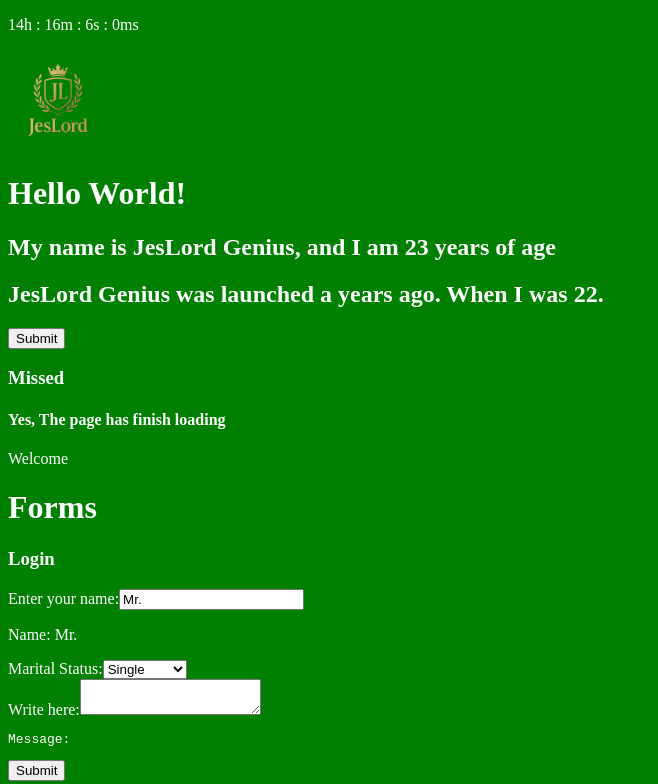
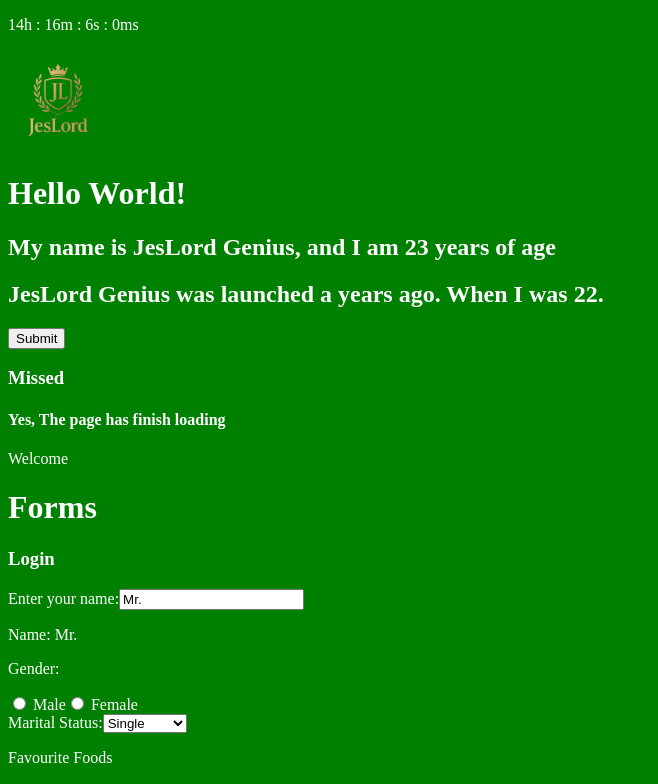
Before and after one commit to Francis-annor/Developmental-Projects, a React (Vite) app in the folder React with Vite/reactVite-demo/: page / in a window 1280 px wide. Shown: the top 784 px of the page, without its empty margins (0-658 px from the left). Built offline with nearby package versions, Linux system fonts and the light colour scheme.

Commit message:
feat: Enhance Login component with additional form inputs for gender and favorite foods; update form handling logic

```diff
--- a/React with Vite/reactVite-demo/src/Components/Forms.jsx
+++ b/React with Vite/reactVite-demo/src/Components/Forms.jsx
@@ -13,13 +13,17 @@ function Login(){
     // Controlling Components
     // Handling Multiple Form Inputs
     const [inputs, setInputs] = useState({
-        fullname: 'Mr. '
+        fullname: 'Mr. ',
+        favRiceBall: true,
+        gender: ''
     });
+    // const [gender, setGender] = useState('');
 
     // Handling Multiple Form Inputs
     const handleChange = (e) => {
         const name = e.target.name;
-        const value = e.target.value;
+        const target = e.target;
+        const value = target.type === 'checkbox' ? target.checked : target.value;
         setInputs(values => ({...values, [name]:value}));
     }
 
@@ -31,7 +35,7 @@ function Login(){
 
     return (
     // Handling Form Submit and preventing Default
-        <form onSubmit={ (e) => {e.preventDefault()} }>
+        <form onSubmit={ (e) => {e.preventDefault(); alert(inputs.gender)} }>
             <h3>Login</h3>
             <label>Enter your name:
                 <input
@@ -41,6 +45,24 @@ function Login(){
                 onChange={ handleChange } />
             </label>
             <p>Name: { inputs.fullname }</p>
+            <p>Gender:</p>
+            <label>
+                <input
+                type="radio"
+                name="gender"
+                value="Male"
+                checked={ inputs.gender === 'Male' }
+                onChange={ handleChange } /> Male
+            </label>
+            <label>
+                <input
+                type="radio"
+                name="gender"
+                value="Female"
+                checked={ inputs.gender === 'Female' }
+                onChange={ handleChange } /> Female
+            </label>
+            <br />
             <label>Marital Status:
                 <select
                 name="maritalStatus"
@@ -51,6 +73,43 @@ function Login(){
                     <option value='Widow'>Widow</option>
                     <option value='Separated'>Separated</option>
                 </select>
+            </label>
+            <br />
+            <p>Favourite Foods</p>
+            <label>
+                <input
+                type="checkbox"
+                name="favRiceBall"
+                checked={ inputs.favRiceBall }
+                onChange={ handleChange } /> Rice Ball
+            </label>
+            <label>
+                <input
+                type="checkbox"
+                name="favBanku"
+                checked={ inputs.favBanku }
+                onChange={ handleChange } /> Banku & Okro Stew
+            </label>
+            <label>
+                <input
+                type="checkbox"
+                name="favJollog"
+                checked={ inputs.favJollof }
+                onChange={ handleChange } /> Jollof Rice
+            </label>
+            <label>
+                <input
+                type="checkbox"
+                name="favFufu"
+                checked={ inputs.favFufu }
+                onChange={ handleChange } /> Fufu
+            </label>
+            <label>
+                <input
+                type="checkbox"
+                name="favFriedRice"
+                checked={ inputs.favFriedRice }
+                onChange={ handleChange } /> Fried Rice
             </label>
             <br />
             <label>Write here:
```
